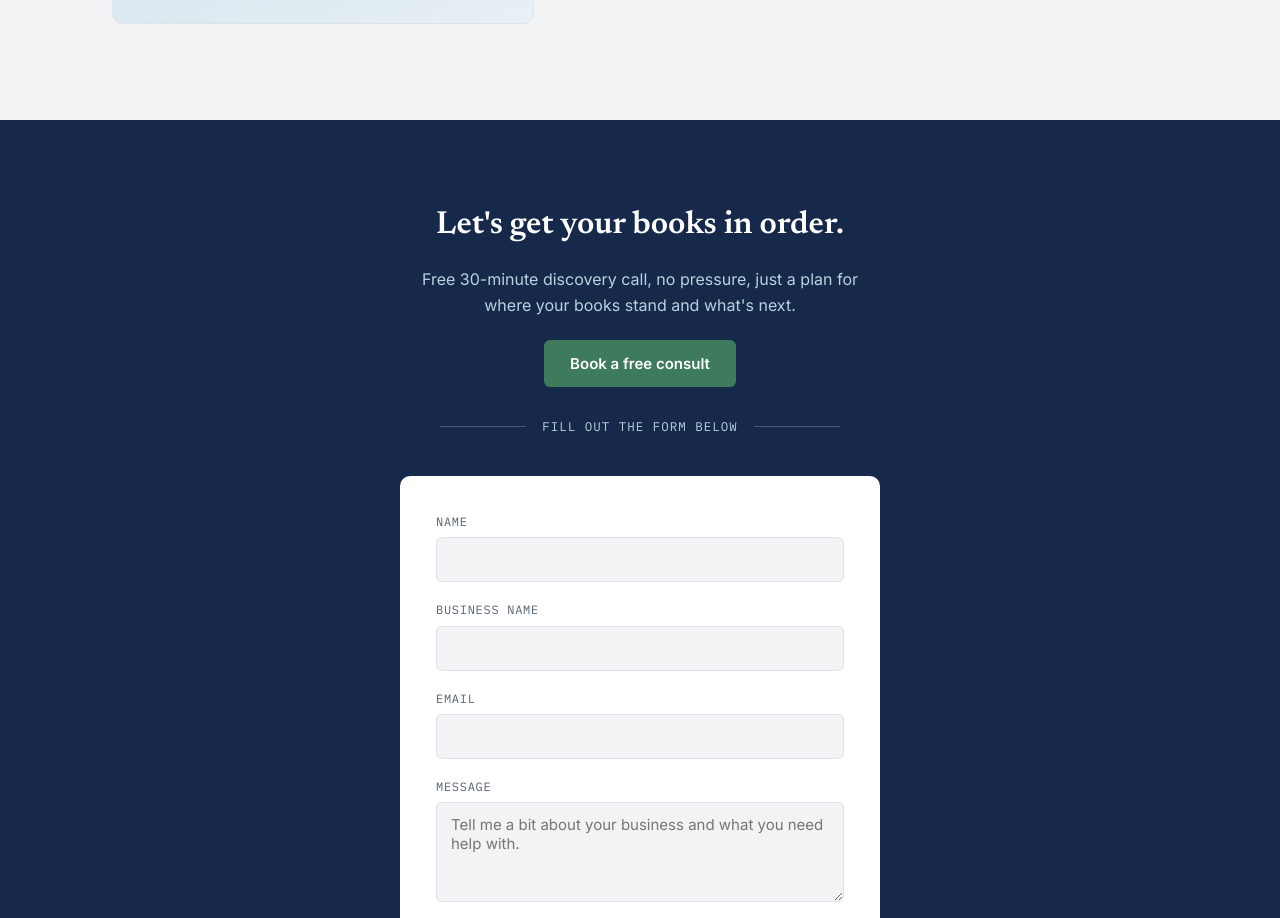
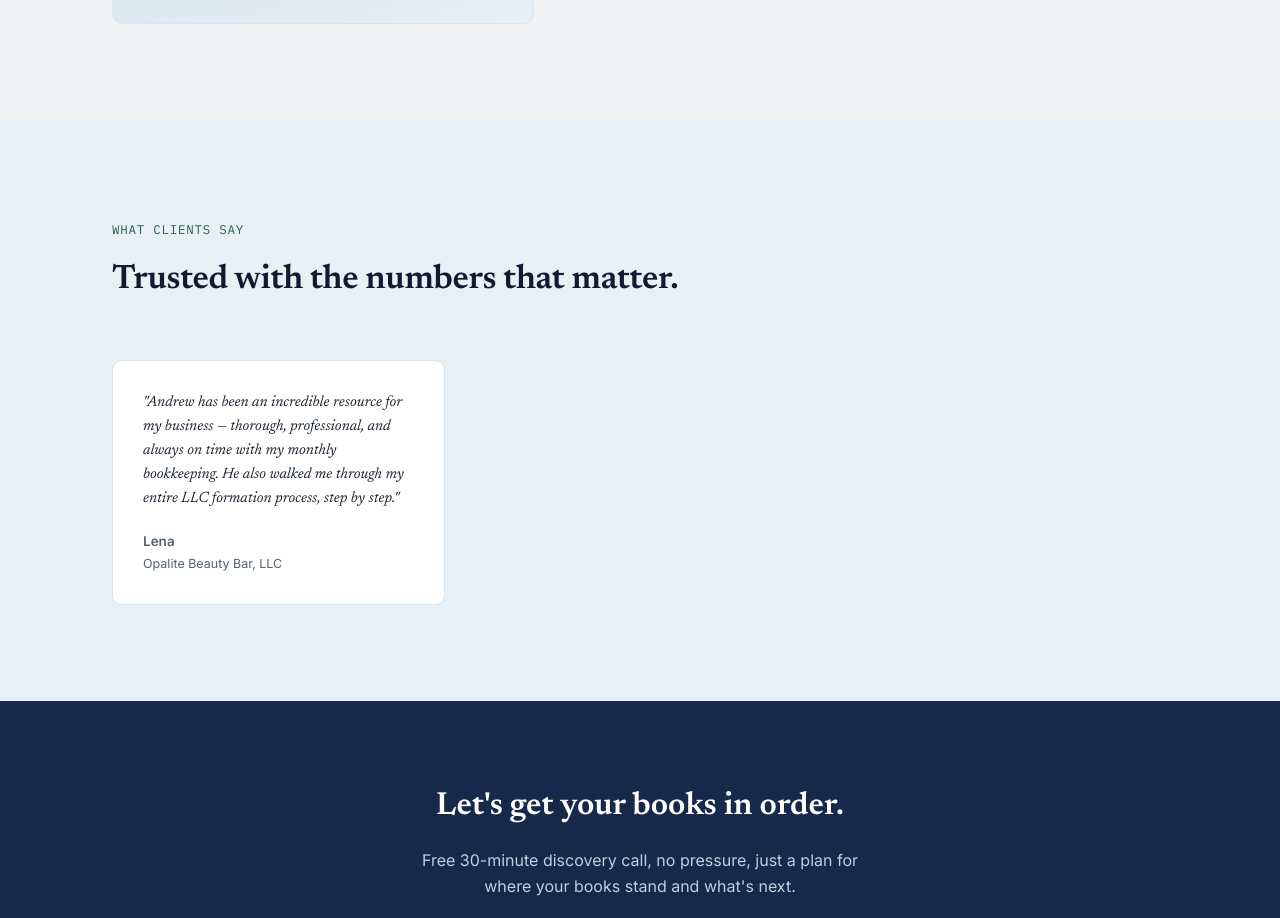
Before and after one commit to vantagebooksllc/vantage-books-site, a plain HTML site: page index.html in a window 1280 px wide. Shown: the part 2540-3458 px from the top of the page. Drawn offline with Linux system fonts and the light colour scheme.

Commit message:
Add testimonials section to index.html
Added a testimonials section with client feedback.

```diff
--- a/index.html
+++ b/index.html
@@ -441,6 +441,21 @@
   </div>
 </section>
 
+<section class="testimonials" id="testimonials">
+  <div class="wrap">
+    <div class="section-head">
+      <span class="eyebrow">What clients say</span>
+      <h2>Trusted with the numbers that matter.</h2>
+    </div>
+    <div class="t-grid">
+      <div class="t-card">
+        <p>"Andrew has been an incredible resource for my business — thorough, professional, and always on time with my monthly bookkeeping. He also walked me through my entire LLC formation process, step by step."</p>
+        <div class="t-who">Lena<span>Opalite Beauty Bar, LLC</span></div>
+      </div>
+    </div>
+  </div>
+</section>
+
 <section class="cta-band" id="contact">
   <div class="wrap">
     <h2>Let's get your books in order.</h2>
```
